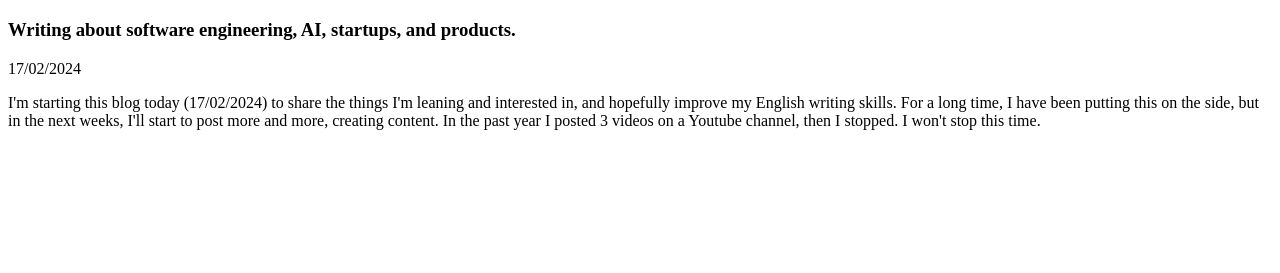
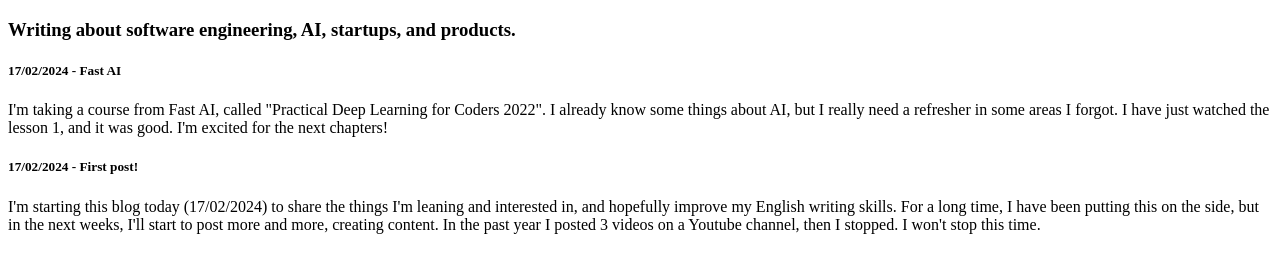
Before and after one commit to abner-suniga/abner-suniga.github.io, a plain HTML site: page index.html in a window 1280 px wide. Shown: the part 61-334 px from the top of the page. Drawn offline with Linux system fonts and the light colour scheme.

Commit message:
second post

```diff
--- a/index.html
+++ b/index.html
@@ -8,7 +8,17 @@
     <h3>Writing about software engineering, AI, startups, and products.</h3>
 
     <section>
-      <p>17/02/2024</p>
+      <h5>17/02/2024 - Fast AI</h5>
+      <p>
+        I'm taking a course from Fast AI, called "Practical Deep Learning for
+        Coders 2022". I already know some things about AI, but I really need a
+        refresher in some areas I forgot. I have just watched the lesson 1, and
+        it was good. I'm excited for the next chapters!
+      </p>
+    </section>
+
+    <section>
+      <h5>17/02/2024 - First post!</h5>
       <p>
         I'm starting this blog today (17/02/2024) to share the things I'm
         leaning and interested in, and hopefully improve my English writing
```
